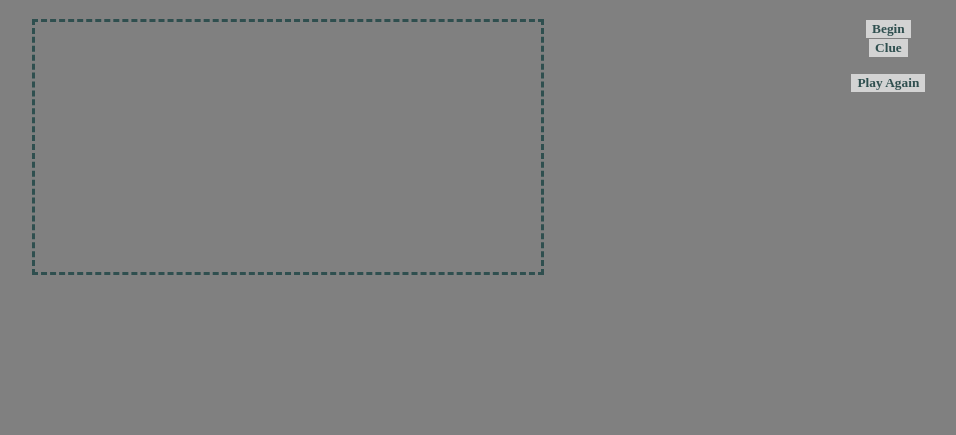
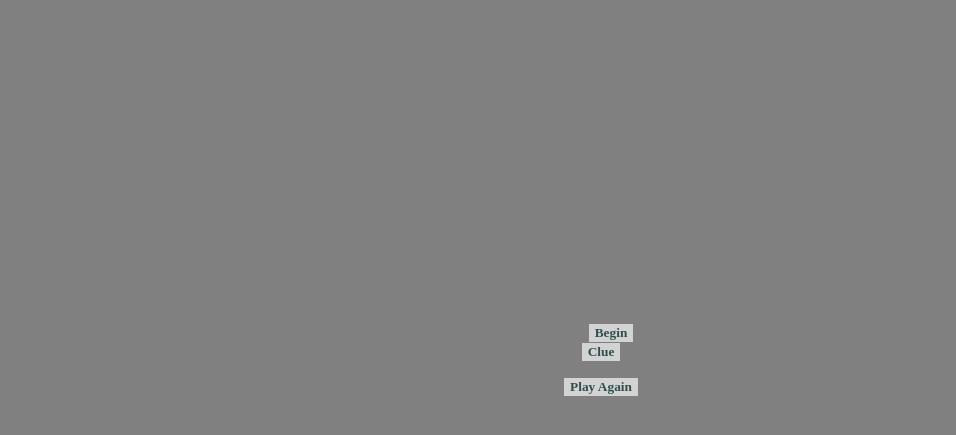
Before and after one commit to Code-Institute-Submissions/SadekRahman-hangman, a plain HTML site: page index.html in a window 1280 px wide. Shown: the part 61-496 px from the top of the page, without its empty margins (39-995 px from the left). Drawn offline with Linux system fonts and the light colour scheme.

Commit message:
svg container added for actual hangman

```diff
--- a/assets/js/script.js
+++ b/assets/js/script.js
@@ -2,6 +2,8 @@
 let wordEl = document.getElementById("word");
 let clueEl = document.getElementById("clue");
 let incorrectLettersEl = document.getElementById("incorrect-letters");
+
+let figureParts = document.querySelectorAll("figure-part");
 
 //array of words
 let words = [
--- a/index.html
+++ b/index.html
@@ -16,10 +16,10 @@
     <div>
         <h1>Hangman</h1>
     </div>
+    <div class="game-container">
+        <svg height="300" width="300" class="hangman-container">
 
-    <canvas id="hangman-figure">
-
-    </canvas>
+        </svg>
         <!--id answer is incorrect-->
         <div id="answer">
             <button id="start" onclick="runGame()">Begin</button>
@@ -30,6 +30,7 @@
         <div id="mistakes-container">
             <div id="incorrect-letters">
 
+            </div>
         </div>
     </div>
     <div id="keyboard">
```
Lines whose indentation alone changed are shown as unchanged.
